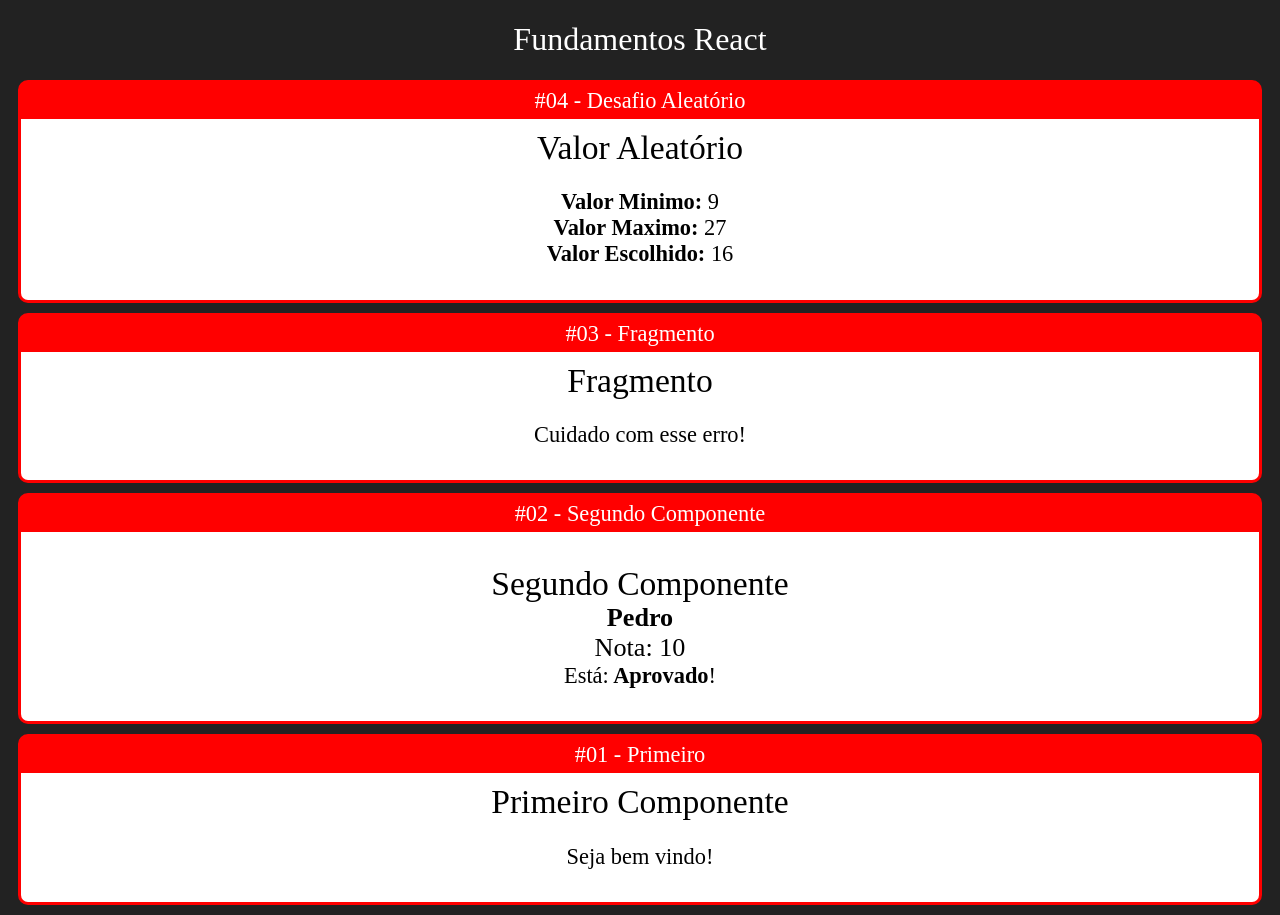
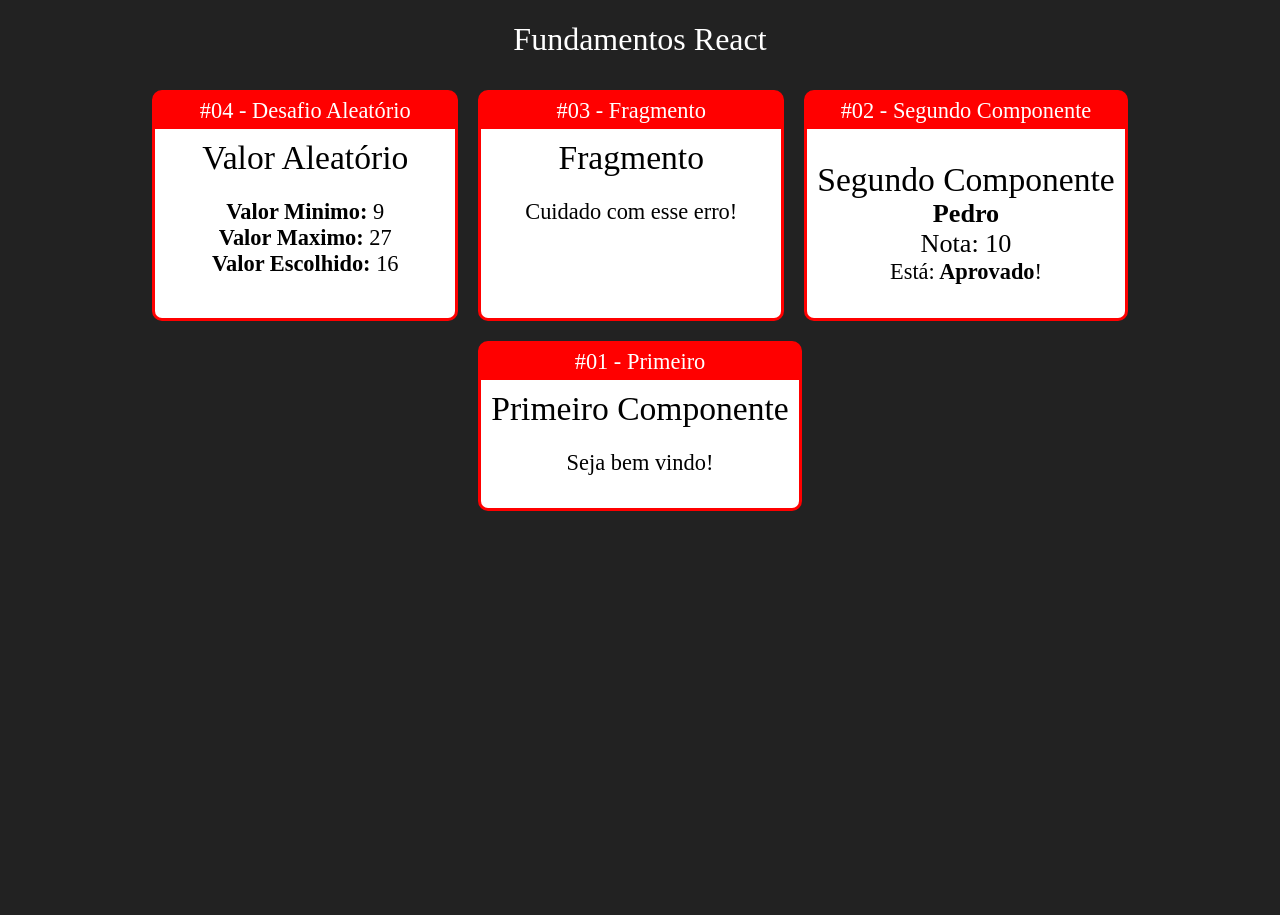
Before and after one commit to igortuag/FundamentosReact, a React (Create React App) app: page / in a window 1280 px wide. After the commit the page ends 800 px from the top, so only its background shows below. Built offline with nearby package versions, Linux system fonts and the light colour scheme; the HTML template or start-up script is replaced by a standard one.

Commit message:
Componente Card #02

```diff
--- /dev/null
+++ b/src/App.css
@@ -0,0 +1,5 @@
+.App .Cards {
+    display: flex;
+    justify-content: center;
+    flex-wrap: wrap;
+}
--- a/src/App.jsx
+++ b/src/App.jsx
@@ -1,3 +1,4 @@
+import './App.css'
 import React from 'react'
 
 import Card from './components/layout/Card'
@@ -7,8 +8,10 @@
 import Aleatorio from './components/basicos/Aleatorio'
 
 export default _ =>
-    <div id="app">
+    <div className="App">
         <h1>Fundamentos React</h1>
+
+        <div className="Cards">
 
             <Card titulo="#04 - Desafio Aleatório">
                 <Aleatorio min={9} max={27}></Aleatorio>
@@ -31,3 +34,4 @@
             </Card>
 
         </div>
+    </div>
--- a/src/components/layout/Card.css
+++ b/src/components/layout/Card.css
@@ -5,6 +5,10 @@
     border: 3px solid red;
     margin: 10PX;
     font-size: 1.4rem;
+
+    display: flex;
+    flex-direction: column;
+    min-width: 300px;
 }
 
 .Card .Title {
@@ -14,6 +18,7 @@
 }
 
 .Card .Content {
+    flex-grow: 1;
     background-color: #fff;
     color: #000;
     padding: 10px;
```
Lines whose indentation alone changed are shown as unchanged.
